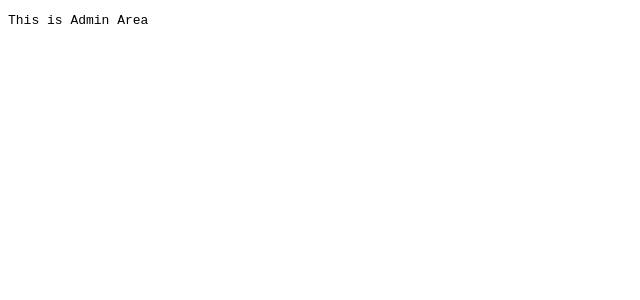
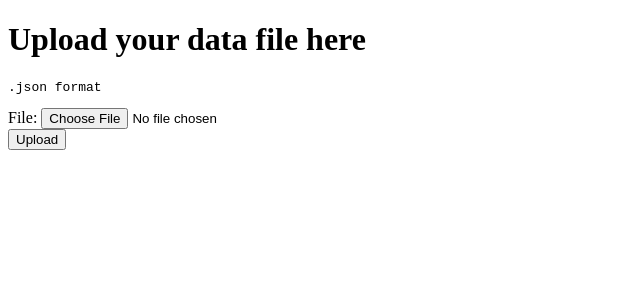
Before and after one commit to Re9iNee/Scitodate-Test, a React (Create React App) app in the folder client/: page /admin in a window 1280 px wide. Shown: the top 300 px of the page, without its empty margins (0-640 px from the left). Built offline with nearby package versions, Linux system fonts and the light colour scheme.

Commit message:
added form to upload file (Admin Area)

```diff
--- a/client/src/components/Admin.js
+++ b/client/src/components/Admin.js
@@ -2,6 +2,15 @@ import React from "react";
 
 export default class Admin extends React.Component {
   render() {
-    return <pre>This is Admin Area</pre>;
+    return (
+      <form action="/database" enctype="multipart/form-data" method="post">
+        <h1>Upload your data file here</h1>
+        <pre>.json format</pre>
+        <div>
+          File: <input type="file" name="dataFile" />
+        </div>
+        <input type="submit" value="Upload" />
+      </form>
+    );
   }
 }
```
